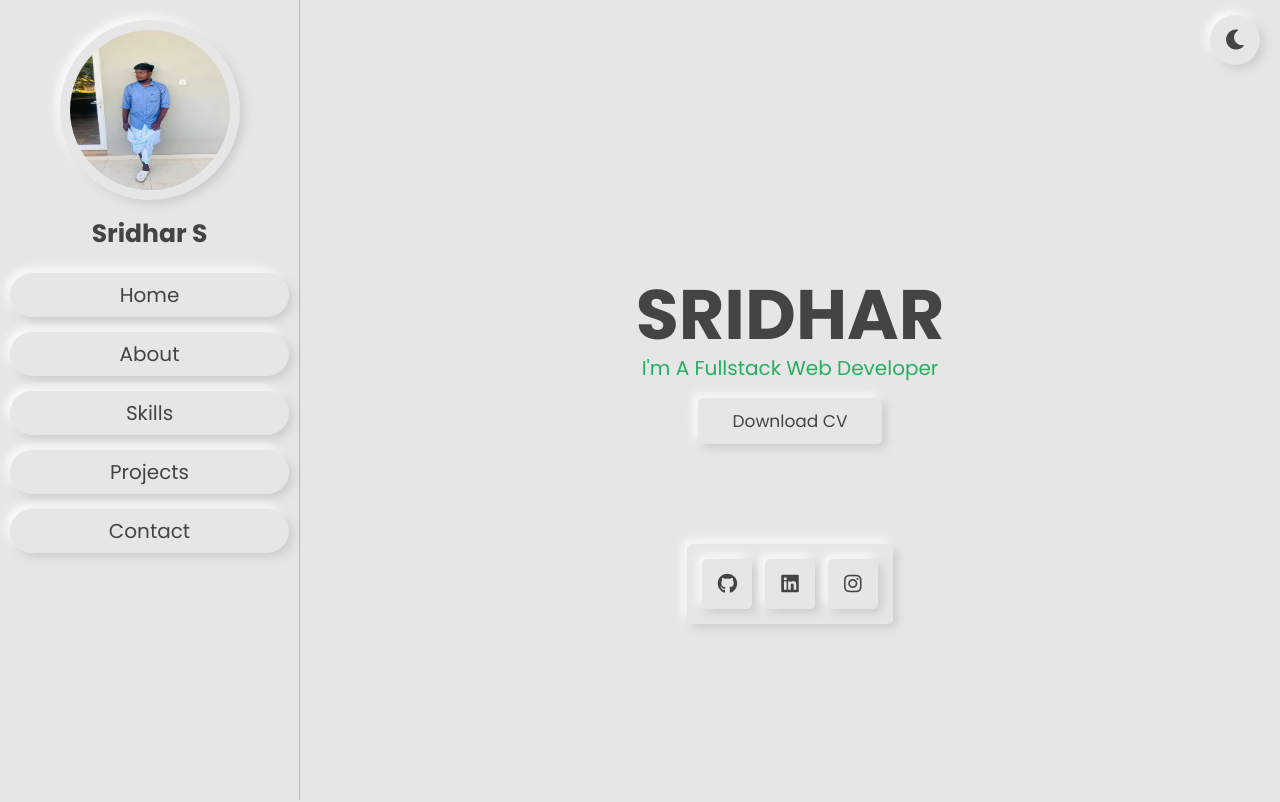
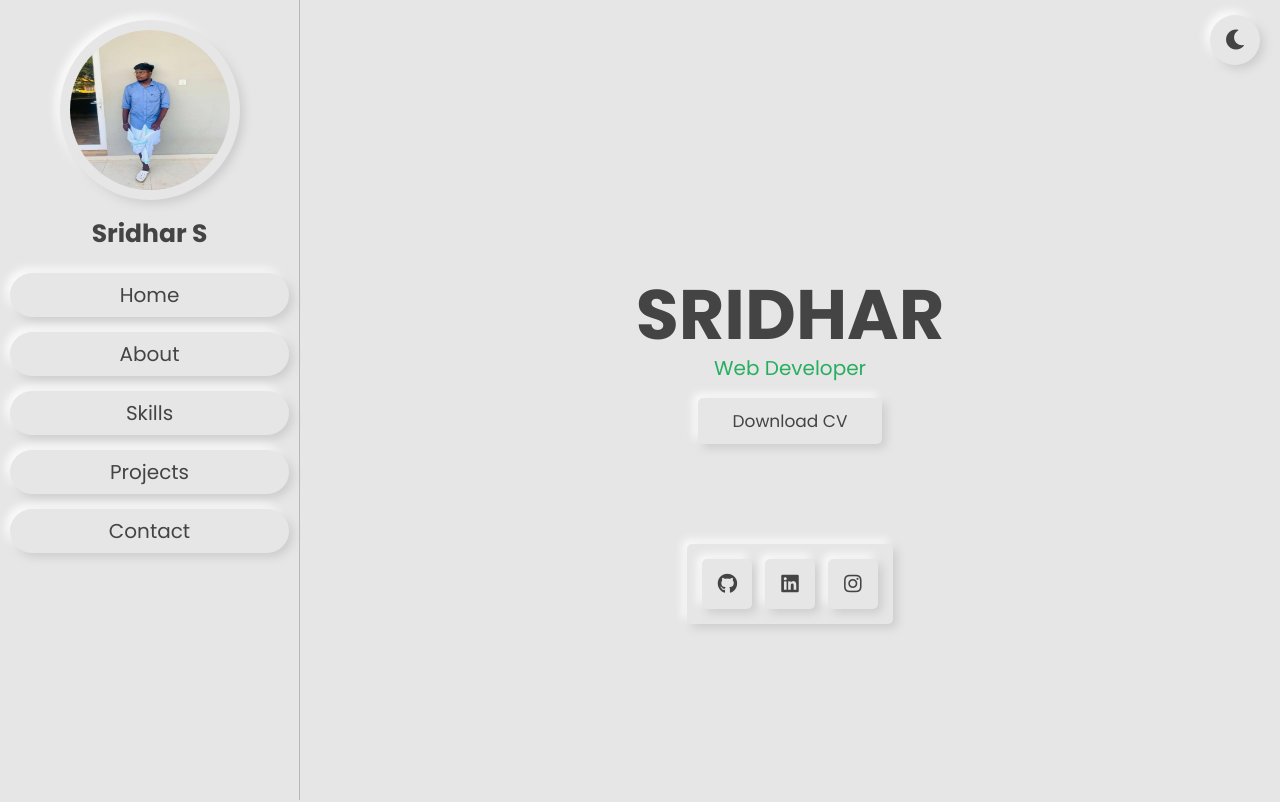
Before and after one commit to SridharMCA23/portfolio_, a plain HTML site: page index.html in a window 1280 px wide. Shown: the top 802 px of the page. Drawn offline with Linux system fonts and the light colour scheme.

Commit message:
Update index.html

```diff
--- a/index.html
+++ b/index.html
@@ -48,7 +48,7 @@
 
     <div class="content">
         <h3>SRIDHAR</h3>
-        <p>I'm a Fullstack web Developer</p>
+        <p> web Developer</p>
         <a href="d:\RESUME.pdf" class="btn">download CV</a>
     </div>
 
```
